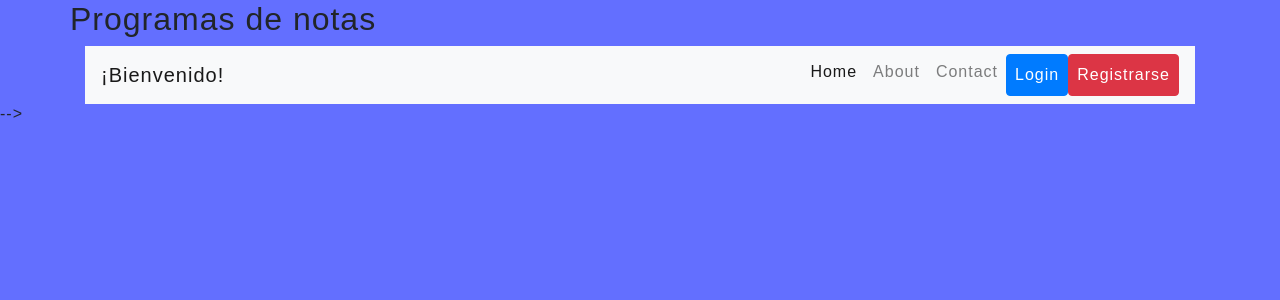
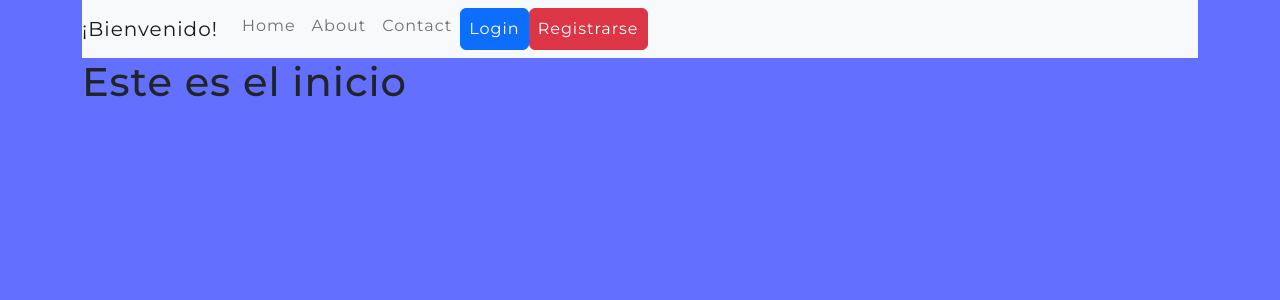
Before and after one commit to Lelo88/ProyectoFinal__VillalbaRodriguezBallester, a Django app: page / in a window 1280 px wide. Shown: the top 300 px of the page. Run offline with Django 4.2, Linux system fonts and the light colour scheme; some libraries are stand-ins or nearby versions.

Commit message:
arreglo de enlaces y modificaciones en la vista

```diff
--- a/ProyectoFinal/AppInicio/templates/inicio.html
+++ b/ProyectoFinal/AppInicio/templates/inicio.html
@@ -1,31 +1,4 @@
-{% extends 'padre.html' %}
-
+{% load static %}
 {% block content %}
-{% include 'navegacion1.html' %}
-	<div class="container">
-		{% comment %} <h1>Testing</h1> {% endcomment %}
-		<section class="home-section">
-			<div class="row">
-				<div class="col-lg-6 col-md-6 main-text">
-					<h1 class="heading">Document More, Achieve More</h1>
-					<p class="subheading">Write down your thoughts anytime, anyday</p>
-					{% if user.is_authenticated %}
-					<a class="btn btn-warning btn-lg starting-btn" href="{% url 'notes_list' %}">View Notes</a>
-					{% else %}
-					<a class="btn btn-warning btn-lg starting-btn" href="{% url 'signup' %}">Get Started</a>
-					{% endif %}
-				</div>
-
-				<div class="col-lg-6 col-md-6">
-					<img class="image-title" src="{% static 'images/notes-image1.png' %}" alt="notes">
-				</div>
-			</div>
-		</section>
-
-	</div>
-
+<h1>Este es el inicio</h1>
 {% endblock content %}
-
-{% block footer %}
-	{% include 'footer.html' %}
-{% endblock footer %}
--- a/ProyectoFinal/AppInicio/templates/navegacion1.html
+++ b/ProyectoFinal/AppInicio/templates/navegacion1.html
@@ -1,43 +1,29 @@
-{% load static %}
 
-<nav class="navbar navbar-expand-lg bg-light fixed-top">
-	<div class="container-fluid">
-		<a class="navbar-brand" href="{% url 'home' %}"><img height="50px" src="{% static 'images/NotInk1.png' %}" alt="logo"></a>
+{% block navegacion %}
+<nav class="navbar navbar-expand-lg navbar-light bg-light">
+    <a class="navbar-brand" href=" {% url 'Presentacion' %}">¡Bienvenido!</a>
 
-		{% if user.is_authenticated %}
-		<ul class="navbar-nav ms-auto">
-			{% comment %} <li class="nav-item ">
-					<input class="form-control" type="search" placeholder="Search" aria-label="Search">
-					<!-- <button class="btn btn-outline-warning" type="submit">Search</button> -->
-			</li> {% endcomment %}
-			<li class="nav-item dropdown">
-				<a class="nav-link dropdown-toggle" href="#" role="button" data-bs-toggle="dropdown" aria-expanded="false">
-					{{ user.username }}
-				</a>
-				<ul class="dropdown-menu dropdown-menu-end">
-					<li><a class="dropdown-item" href="{% url 'password_change' %}">Change password</a></li>
-					<li><hr class="dropdown-divider"></li>
-					<li><a class="dropdown-item" href="{% url 'logout' %}">Log Out</a></li>
-				</ul>
+    <div class="collapse navbar-collapse" id="navbarSupportedContent" >
+        <ul class="navbar-nav ml-auto topnav">
+            <li class="nav-item active">
+                <a class="nav-link" href="#">Home <span class="sr-only">(current)</span></a>
             </li>
-		</ul>
 
-		{% else %}
-		<button class="search navbar-toggler" type="button" data-bs-toggle="collapse" data-bs-target="#navbarSupportedContent" aria-controls="navbarSupportedContent" aria-expanded="false" aria-label="Toggle navigation">
-			<span class="navbar-toggler-icon"></span>
-		</button>
-		<div class="collapse navbar-collapse" id="navbarSupportedContent">
-			<ul class="navbar-nav ms-auto">
             <li class="nav-item">
-					<a class="nav-link btn btn-outline-warning m-1" href="{% url 'login' %}">Sign In</a>
+                <a class="nav-link" href="#">About</a>
             </li>
-				<li class="nav-item sign-up">
-					<a class="nav-link btn btn-warning m-1 " href="{% url 'signup' %}">Sign Up</a>
+            <li class="nav-item">
+                <a class="nav-link" href="#">Contact</a>
+            </li>
+            <li class="nav-item">
+                <a class="nav-link btn btn-primary text-white" type="button" href="{% url 'Login' %}" data-toggle="modal" data-target="#myModal">Login</a>
+            </li>
+            <li class="nav-item">
+                <a class="nav-link btn btn-danger text-white" type="button" href="{% url 'Registro' %}" data-toggle="modal" data-target="#myModal">Registrarse</a>
             </li>
         </ul>
     </div>
-		{% endif %}
+</nav>
 
-
-	</div>
-</nav>
+{% endblock navegacion %}
+   {% include 'inicio.html' %}
--- a/ProyectoFinal/AppInicio/templates/padre.html
+++ b/ProyectoFinal/AppInicio/templates/padre.html
@@ -1,91 +1,57 @@
 {% load static %}
+
 <!DOCTYPE html>
 <html lang="en">
 <head>
+	<!-- Required meta tags -->
 	<meta charset="UTF-8">
 	<meta http-equiv="X-UA-Compatible" content="IE=edge">
 	<meta name="viewport" content="width=device-width, initial-scale=1.0">
-	<link href="//maxcdn.bootstrapcdn.com/bootstrap/4.1.1/css/bootstrap.min.css" rel="stylesheet" id="bootstrap-css">
-	<script src="//maxcdn.bootstrapcdn.com/bootstrap/4.1.1/js/bootstrap.min.js"></script>
-	<script src="//cdnjs.cloudflare.com/ajax/libs/jquery/3.2.1/jquery.min.js"></script>
-	<link rel="stylesheet" href="{% static 'styles.css' %}">
-	<title>Document</title>
+
+	<!-- Google Fonts -->
+	<link href="https://fonts.googleapis.com/css2?family=Montserrat:wght@100;400;500;700;800;900&family=Ubuntu:wght@300;400;500;700&display=swap" rel="stylesheet">
+
+	<!--Bootstrap CSS-->
+	<!-- CSS only -->
+	<link href="https://cdn.jsdelivr.net/npm/bootstrap@5.2.1/dist/css/bootstrap.min.css" rel="stylesheet" integrity="sha384-iYQeCzEYFbKjA/T2uDLTpkwGzCiq6soy8tYaI1GyVh/UjpbCx/TYkiZhlZB6+fzT" crossorigin="anonymous">
+
+	<!-- External CSS -->
+	<link rel="stylesheet" href="{% static '/styles.css' %}">
+
+	<!-- Font Awesome -->
+	<script src="https://kit.fontawesome.com/3a4248ab4f.js" crossorigin="anonymous"></script>
+
+	<!-- site icon -->
+	<link rel="icon" type="image/png" href="{% static 'images/NotInkLogo.png' %}">
+
+	<title>
+		{% block title %}Mi anotador{% endblock title %}
+	</title>
 </head>
 <body>
 	<div class="container">
 		<div class="row">
-			<h2>Programas de notas</h2>
+			<div class="d-block">
+				{% include 'navegacion1.html' %}
+			</div>
+
 		</div>
 
-		<nav class="navbar navbar-expand-lg navbar-light bg-light">
-			<a class="navbar-brand" href="#">¡Bienvenido!</a>
-
-			<div class="collapse navbar-collapse" id="navbarSupportedContent">
-				<ul class="navbar-nav ml-auto topnav">
-					<li class="nav-item active">
-						<a class="nav-link" href="#">Home <span class="sr-only">(current)</span></a>
-					</li>
-
-					<li class="nav-item">
-						<a class="nav-link" href="#">About</a>
-					</li>
-					<li class="nav-item">
-						<a class="nav-link" href="#">Contact</a>
-					</li>
-					<li class="nav-item">
-						<a class="nav-link btn btn-primary text-white" type="button" href="{% url 'Login' %}" data-toggle="modal" data-target="#myModal">Login</a>
-					</li>
-					<li class="nav-item">
-						<a class="nav-link btn btn-danger text-white" type="button" href="{% url 'Registro' %}" data-toggle="modal" data-target="#myModal">Registrarse</a>
-					</li>
-				</ul>
-			</div>
-
-				<!-- The Modal -->
-		<div class="modal" id="myModal">
-			<div class="modal-dialog">
-				<div class="modal-content">
-
-					<!-- Modal Header -->
-					<div class="modal-header">
-						<h4 class="modal-title">Customer Sign In</h4>
-						<button type="button" class="close" data-dismiss="modal">×</button>
-					</div>
-
-					<!-- Modal body -->
-					<div class="modal-body">
-						<form>
-							<label class="sr-only" for="usrname">Username</label>
-							<div class="input-group mb-3">
-								<div class="input-group-prepend">
-									<span class="input-group-text" id="basic-addon1"><i class="fa fa-user"></i></span>
-								</div>
-								<input type="text" class="form-control" placeholder="Username" aria-label="Username" aria-describedby="basic-addon1">
-							</div>
+	</div>
 
 
-							<label class="sr-only" for="Password">Name</label>
-							<div class="input-group mb-2">
-								<div class="input-group-prepend">
-									<span class="input-group-text" id="basic-addon2"><i class="fa fa-key"></i></span>
-								</div>
-								<input id="Password" type="password" class="form-control" placeholder="Password" aria-label="Password" aria-describedby="basic-addon2">
-							</div>
-						</form>
-					</div>
+	<main>
+		{% block content %}
+		{% endblock content %}
+	</main>
 
-					<!-- Modal footer -->
-					<div class="modal-footer">
-						<button type="submit" class="btn btn-primary" >Sign In</button>
-						<button type="button" class="btn btn-danger" data-dismiss="modal">Close</button>
-					</div>
+	<footer>
+		{% block footer %}
+		{% endblock footer %}
+	</footer>
 
-				</div>
-			</div>
-		</div>
+	<!-- Bootstrap JavaScript Bundle with Popper -->
+	<script src="https://cdn.jsdelivr.net/npm/bootstrap@5.2.1/dist/js/bootstrap.bundle.min.js" integrity="sha384-u1OknCvxWvY5kfmNBILK2hRnQC3Pr17a+RTT6rIHI7NnikvbZlHgTPOOmMi466C8" crossorigin="anonymous"></script>
 
-
-		</nav>
-	</div>
 </body>
-</html> -->
+</html>
--- a/ProyectoFinal/AppInicio/urls.py
+++ b/ProyectoFinal/AppInicio/urls.py
@@ -1,8 +1,9 @@
 from django.urls import path, include
 
-from .views import Inicio
+from .views import Inicio, Presentacion
 
 urlpatterns = [
     path('',Inicio.as_view(), name="Inicio"),
-    path('', include('AppUsuario.urls'))
+    path('inicio/', Presentacion.as_view(), name="Presentacion"),
+    path('', include('AppUsuario.urls')),
 ]
--- a/ProyectoFinal/AppInicio/views.py
+++ b/ProyectoFinal/AppInicio/views.py
@@ -4,3 +4,7 @@ from django.views.generic import TemplateView
 
 class Inicio(TemplateView):
     template_name = 'padre.html'
+
+class Presentacion(TemplateView):
+    template_name = 'inicio.html'
+    messages = 'Hola'
--- a/ProyectoFinal/AppNotas/templates/notas.html
+++ b/ProyectoFinal/AppNotas/templates/notas.html
@@ -1 +1,2 @@
-<h1>Aca se van a hacer las notas</h1>
+<h1>Aca se van a hacer las notas</h1>{% csrf_token %}
+{{mensaje}}
--- /dev/null
+++ b/ProyectoFinal/AppNotas/urls.py
@@ -0,0 +1,7 @@
+from django.urls import path, include
+
+from .views import Notas
+
+urlpatterns = [
+    path('notas/', Notas, name = 'Notas'),
+]
--- a/ProyectoFinal/AppNotas/views.py
+++ b/ProyectoFinal/AppNotas/views.py
@@ -1,3 +1,5 @@
 from django.shortcuts import render
 
 # Create your views here.
+def Notas(request):
+    return render(request, 'notas.html')
--- a/ProyectoFinal/AppUsuario/urls.py
+++ b/ProyectoFinal/AppUsuario/urls.py
@@ -1,8 +1,9 @@
-from django.urls import path
+from django.urls import path, include
 
 from .views import loginView, registrar
 
 urlpatterns = [
     path('registro/', registrar, name = 'Registro'),
-    path('login/', loginView, name='Login')
+    path('login/', loginView, name='Login'),
+    path('', include('AppNotas.urls'))
 ]
--- a/ProyectoFinal/AppUsuario/views.py
+++ b/ProyectoFinal/AppUsuario/views.py
@@ -45,7 +45,8 @@ def loginView(request):
             if user:
 
                 login(request, user)
-                return render(request, 'inicio.html', {'mensaje' : f'Bienvenido {usuario}'})
+                return render(request, 'notas.html', {'mensaje': f'Aca van las notas'})
+                #return render(request, '/ProyectoFinal/AppNotas/templates/notas.html', {'mensaje' : f'Bienvenido {usuario}'})
 
             else:
                 return render(request, 'inicio.html', {'mensaje' : f'Error. Datos incorrectos.'})
```
Also changed, not shown: ProyectoFinal/AppUsuario/templates/login.html (+20 -1 lines), ProyectoFinal/AppUsuario/templates/registro.html (+20 -1 lines), ProyectoFinal/db.sqlite3. Lines whose indentation alone changed are shown as unchanged.
